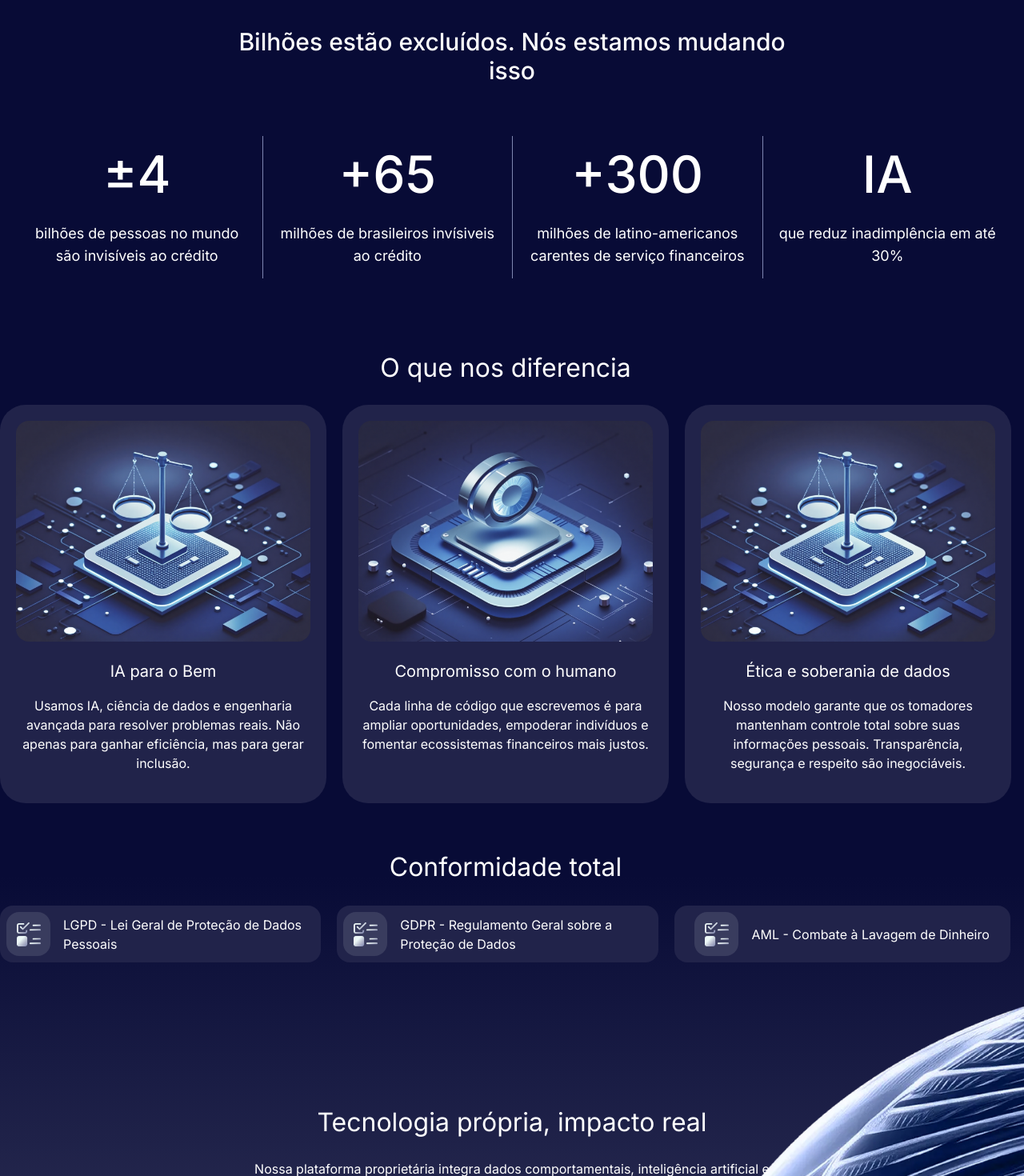
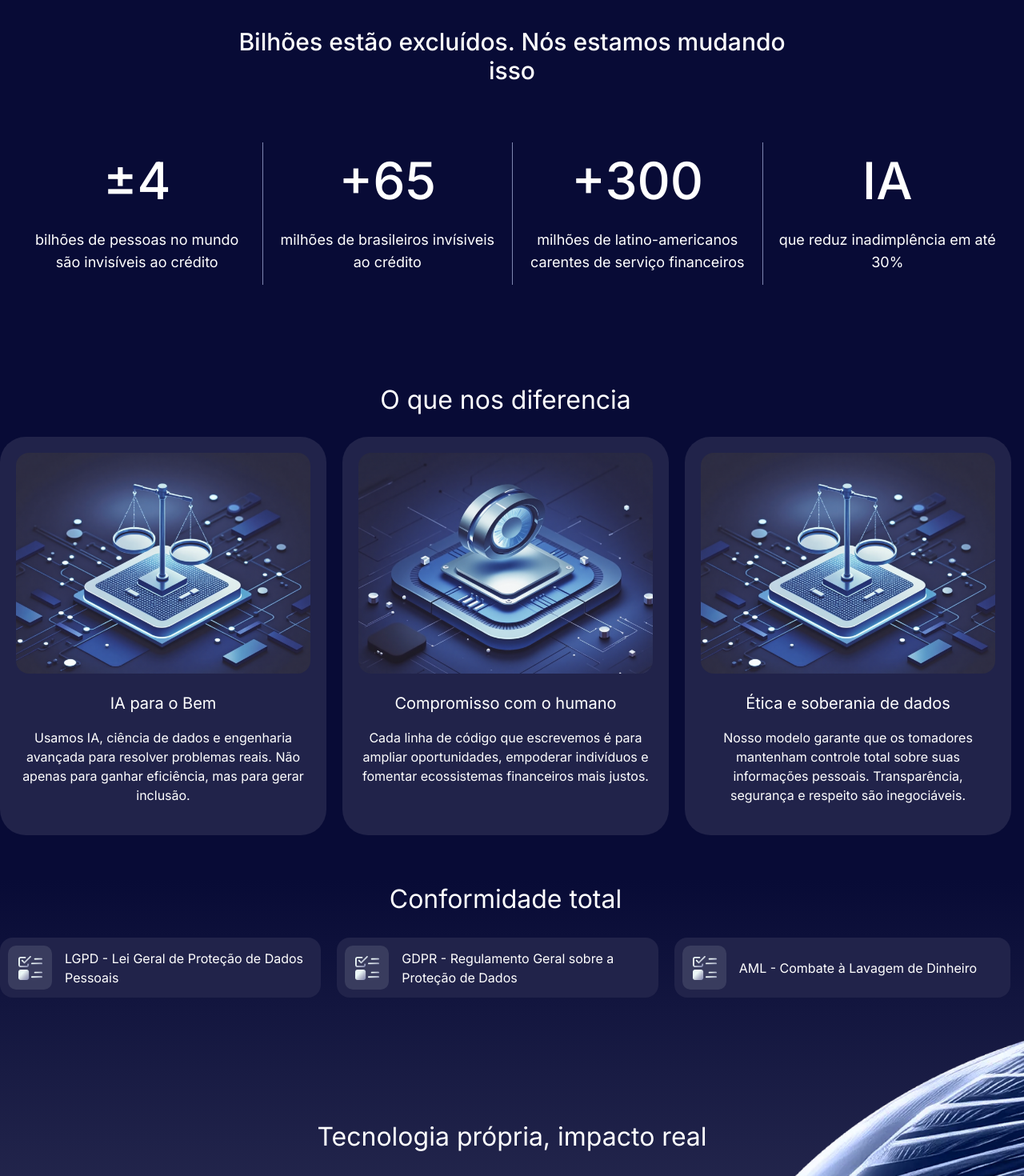
Before and after one commit to devvieiira/o-bainc-frontend, a Next.js app: page / in a window 1280 px wide. Shown: the part 1040-2510 px from the top of the page at 80% size. Built offline with nearby package versions, Linux system fonts and the light colour scheme.

Commit message:
fix: section

```diff
--- a/app/page.tsx
+++ b/app/page.tsx
@@ -153,7 +153,7 @@ export default function Home() {
           </div>
         </section>
         <section className="w-full px-[15px]">
-          <div className="grid grid-cols-1 py-8 md:grid-cols-2 lg:grid-cols-4">
+          <div className="grid grid-cols-1 py-[40px] md:grid-cols-2 lg:grid-cols-4">
             <div className="flex flex-col pt-10 pb-10 xl:pt-0 xl:pb-0 items-center justify-center space-y-3 text-center md:col-span-2 xl:col-span-1 border-[#7E86B0] border-b lg:border-b-0">
               <h2 className="max-w-[281px] text-center text-[64px] font-medium">±4</h2>
               <p className="mb-3.5 text-lg max-w-[281px] text-center">
@@ -181,7 +181,7 @@ export default function Home() {
           </div>
         </section>
         <div className="flex w-full flex-col items-center justify-center px-4 md:pl-0">
-          <div className="flex justify-center pt-14">
+          <div className="flex justify-center pt-20">
             <p className="mb-3.5 text-[25px] md:text-[32px]">O que nos diferencia</p>
           </div>
           <div className="grid grid-cols-1 gap-5 pt-2 md:grid-cols-2 lg:grid-cols-3">
@@ -263,43 +263,43 @@ export default function Home() {
             </div>
           </div>
           <div className="flex w-full flex-col items-center pt-14">
-            <h2 className="pb-6 text-center text-[32px]">Conformidade total</h2>
+            <h2 className="pb-6 text-center text-[25px] md:text-[32px]">Conformidade total</h2>
             <div className="grid space-y-5 md:grid-cols-3 md:space-y-0 md:space-x-5">
-              <div className="flex max-w-[737px] items-center justify-start space-x-4 rounded-2xl bg-[#21234A] p-2 md:max-w-[420px] md:justify-center">
+              <div className="flex max-w-[737px] items-center justify-start space-x-4 rounded-2xl bg-[#21234A] p-[10px] md:max-w-[420px] md:justify-center">
                 <Image
                   src={'/icon.svg'}
                   alt="Ícone"
                   width={55}
                   height={55}
-                  className="rounded-2xl"
+                  className="rounded-xl"
                 />
                 <p>LGPD - Lei Geral de Proteção de Dados Pessoais</p>
               </div>
-              <div className="flex max-w-[737px] items-center justify-start space-x-4 rounded-2xl bg-[#21234A] p-2 md:max-w-[420px] md:justify-center">
+              <div className="flex max-w-[737px] items-center justify-start space-x-4 rounded-2xl bg-[#21234A] p-[10px] md:max-w-[420px] md:justify-center">
                 <Image
                   src={'/icon.svg'}
                   alt="Ícone"
                   width={55}
                   height={55}
-                  className="rounded-2xl"
+                  className="rounded-xl"
                 />
                 <p>GDPR - Regulamento Geral sobre a Proteção de Dados</p>
               </div>
-              <div className="flex max-w-[737px] items-center justify-start space-x-4 rounded-2xl bg-[#21234A] p-2 md:max-w-[420px] md:justify-center">
+              <div className="flex max-w-[737px] items-center justify-start space-x-4 rounded-2xl bg-[#21234A] p-[10px] md:max-w-[420px] md:justify-center">
                 <Image
                   src={'/icon.svg'}
                   alt="Ícone"
                   width={55}
                   height={55}
-                  className="rounded-2xl"
+                  className="rounded-xl"
                 />
-                <p>AML - Combate à Lavagem de Dinheiro</p>
+                <p className='w-[333px]'>AML - Combate à Lavagem de Dinheiro</p>
               </div>
             </div>
           </div>
         </div>
         <div className="w-full">
-          <section className="relative flex flex-col items-center pt-44">
+          <section className="relative flex flex-col items-center pt-[100px] md:pt-[150px]">
             <Image
               src={'/lateral.png'}
               alt="esfera lateral"
@@ -308,7 +308,7 @@ export default function Home() {
               className="absolute top-1/2 right-0 z-0 h-auto w-auto -translate-y-1/2 lg:h-full"
             />
             <div className="z-10 flex w-full flex-col items-center px-4">
-              <h2 className="mb-3.5 text-center text-[32px]">
+              <h2 className="mb-3.5 text-center text-[25px] md:text-[32px]">
                 Tecnologia própria, impacto real
               </h2>
               <div className="flex max-w-[686px] justify-center pt-2">
```
